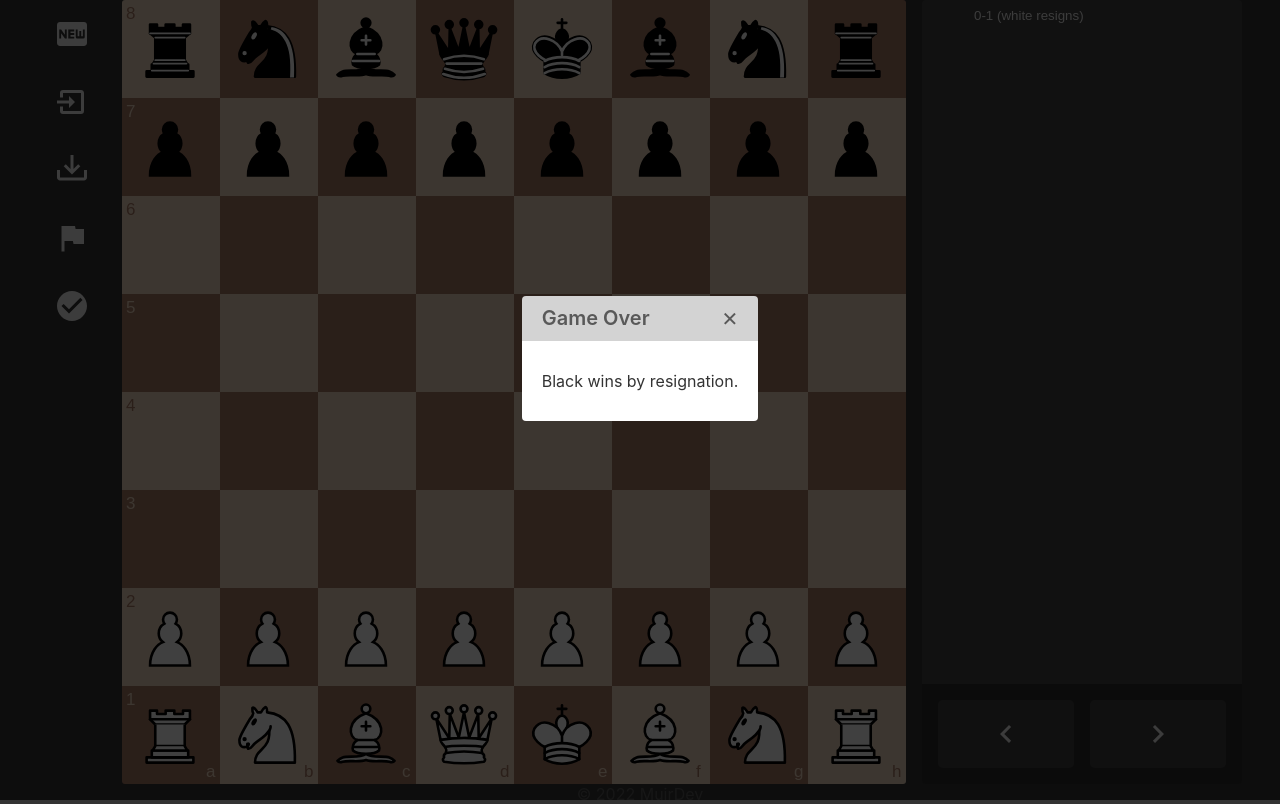
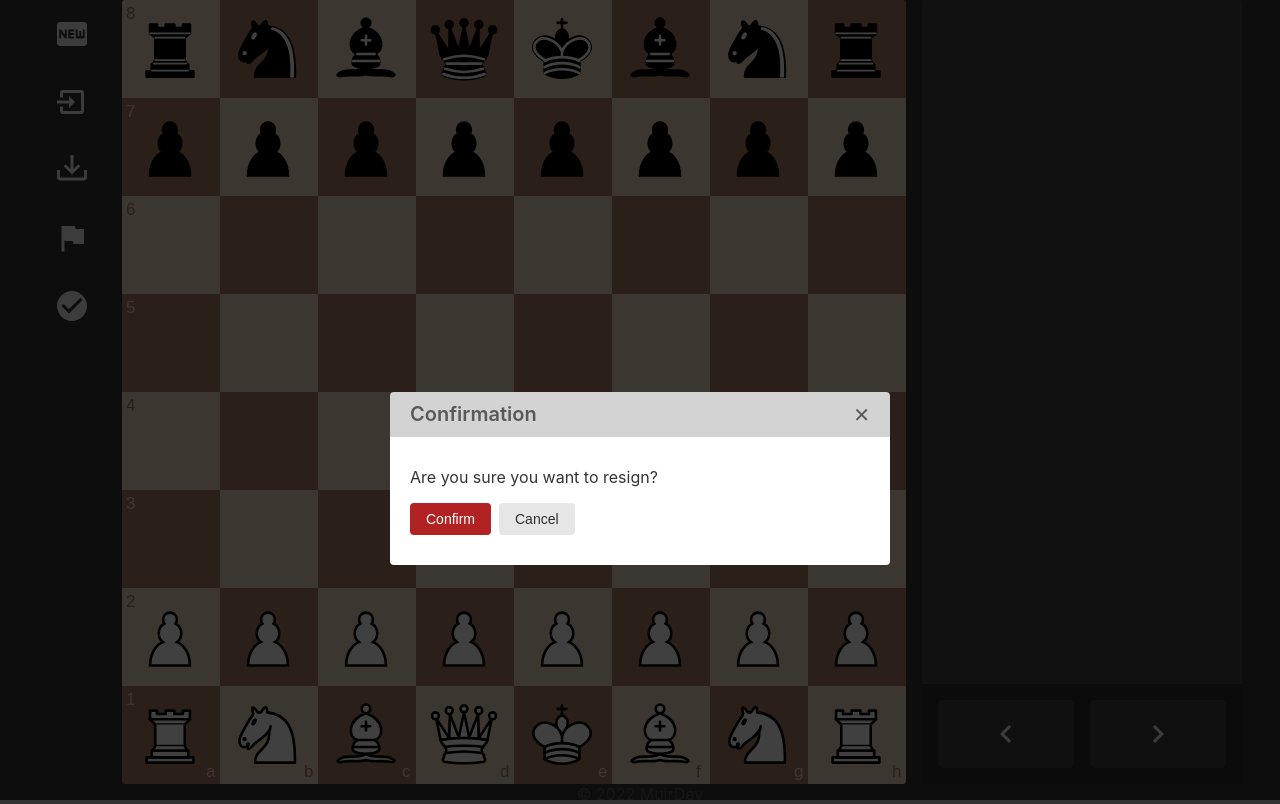
Before and after one commit to ErikMuir/chess-engine, a React app: page / in a window 1280 px wide. Both pictures are taken after a click on the button 72 px from the left and 238 px from the top of the page. Built offline with nearby package versions, Linux system fonts and the light colour scheme.

Commit message:
add resignation confirmation

```diff
--- a/src/components/App.js
+++ b/src/components/App.js
@@ -12,6 +12,7 @@ import { sleep } from '../utils';
 import '../styles/app.css';
 import '../styles/canvas.css';
 import '../styles/modal.css';
+import ConfirmModal from './ConfirmModal';
 
 Modal.setAppElement('#app');
 const logger = new Logger('App');
@@ -22,12 +23,15 @@ class App extends React.Component {
     this.state = {
       game: new Game(),
       showGameOverModal: false,
+      showResignationModal: false,
       forceRefresh: 0,
     };
     this.newGame = this.newGame.bind(this);
     this.importGame = this.importGame.bind(this);
     this.exportGame = this.exportGame.bind(this);
     this.resign = this.resign.bind(this);
+    this.confirmResignation = this.confirmResignation.bind(this);
+    this.closeResignationModal = this.closeResignationModal.bind(this);
     this.toggleConfirmation = this.toggleConfirmation.bind(this);
     this.moveBackward = this.moveBackward.bind(this);
     this.moveForward = this.moveForward.bind(this);
@@ -43,6 +47,11 @@ class App extends React.Component {
   closeGameOverModal = () => {
     logger.trace('closeGameOverModal');
     this.setState({ showGameOverModal: false });
+  };
+
+  closeResignationModal = () => {
+    logger.trace('closeResignationModal');
+    this.setState({ showResignationModal: false });
   };
 
   newGame = () => {
@@ -69,6 +78,15 @@ class App extends React.Component {
   resign = () => {
     logger.trace('resign');
     const { game } = this.state;
+    if (!game.isGameOver) {
+      this.setState({ showResignationModal: true });
+    }
+  };
+
+  confirmResignation = () => {
+    logger.trace('confirmResignation');
+    const { game } = this.state;
+    this.closeResignationModal();
     if (!game.isGameOver) {
       game.resign();
       this.updateApp(game);
@@ -140,6 +158,7 @@ class App extends React.Component {
   };
 
   forceRefresh = () => {
+    // this is a hack
     logger.trace('forceRefresh');
     const { forceRefresh } = this.state;
     const newForceRefresh = forceRefresh + 1;
@@ -166,6 +185,18 @@ class App extends React.Component {
         <GameOver
           game={game}
           closeGameOverModal={this.closeGameOverModal}
+        />
+      ) : null;
+  };
+
+  getResignationModal = () => {
+    const { showResignationModal } = this.state;
+    return showResignationModal
+      ? (
+        <ConfirmModal
+          displayText="Are you sure you want to resign?"
+          confirm={this.confirmResignation}
+          cancel={this.closeResignationModal}
         />
       ) : null;
   };
@@ -206,6 +237,7 @@ class App extends React.Component {
           <span>{`© ${new Date().getFullYear()} MuirDev`}</span>
         </footer>
         {this.getGameOverModal()}
+        {this.getResignationModal()}
       </div>
     );
   }
--- /dev/null
+++ b/src/components/ConfirmModal.js
@@ -0,0 +1,87 @@
+import React from 'react';
+import Modal from 'react-modal';
+import { squareSize } from '../game/utils';
+import Logger from '../Logger';
+
+const logger = new Logger('GameOver');
+
+const getOverlayStyle = () => ({
+  position: 'fixed',
+  top: 0,
+  left: -1000,
+  right: -1000,
+  bottom: 0,
+  backgroundColor: 'rgba(0, 0, 0, 0.75)',
+  // display: 'flex',
+  // justifyContent: 'center',
+  // alignItems: 'center',
+  // zIndex: 10,
+});
+
+const getContentStyle = () => ({
+  backgroundColor: 'transparent',
+  padding: 0,
+  height: '75vh',
+  maxWidth: '500px',
+  borderRadius: 0,
+  overflow: 'hidden',
+  boxSizing: 'border-box',
+  position: 'relative',
+  inset: 0,
+  marginTop: `${squareSize * 4}px`,
+  marginLeft: 'auto',
+  marginRight: 'auto',
+  border: 'none',
+  outline: 'none',
+});
+
+const ConfirmModal = ({
+  title = 'Confirmation',
+  displayText = 'Are you sure?',
+  confirm,
+  cancel,
+}) => {
+  logger.trace('render');
+  const overlay = getOverlayStyle();
+  const content = getContentStyle();
+  return (
+    <Modal
+      isOpen
+      onRequestClose={cancel}
+      style={{ overlay, content }}
+    >
+      <header className="modal__header">
+        <h2 className="modal__title">{title}</h2>
+        <button
+          type="button"
+          className="modal__close"
+          aria-label="Close"
+          onClick={cancel}
+        />
+      </header>
+      <main className="modal__content-container">
+        <div className="modal__content">{displayText}</div>
+        <footer className="modal__footer">
+          <button
+            type="button"
+            className="modal__btn modal__btn-destroy"
+            aria-label="Confirm"
+            onClick={confirm}
+          >
+            Confirm
+          </button>
+          <button
+            type="button"
+            className="modal__btn"
+            aria-label="Cancel"
+            onClick={cancel}
+          >
+            Cancel
+          </button>
+        </footer>
+      </main>
+    </Modal>
+  );
+};
+
+export default ConfirmModal;
--- a/src/styles/modal.css
+++ b/src/styles/modal.css
@@ -61,6 +61,10 @@
   overflow-x: hidden;
 }
 
+.modal__footer {
+  margin-top: 1rem;
+}
+
 .modal__btn {
   font-size: .875rem;
   padding-left: 1rem;
@@ -77,7 +81,7 @@
   text-transform: none;
   overflow: visible;
   line-height: 1.15;
-  margin: 0;
+  margin: 0 0.5rem 0 0;
   will-change: transform;
   -moz-osx-font-smoothing: grayscale;
   -webkit-backface-visibility: hidden;
@@ -98,3 +102,8 @@
   background-color: #00449e;
   color: #fff;
 }
+
+.modal__btn-destroy {
+  background-color: firebrick;
+  color: #fff;
+}
```
Also changed, not shown: 1 other file (tests, documents, lock files or other folders).
